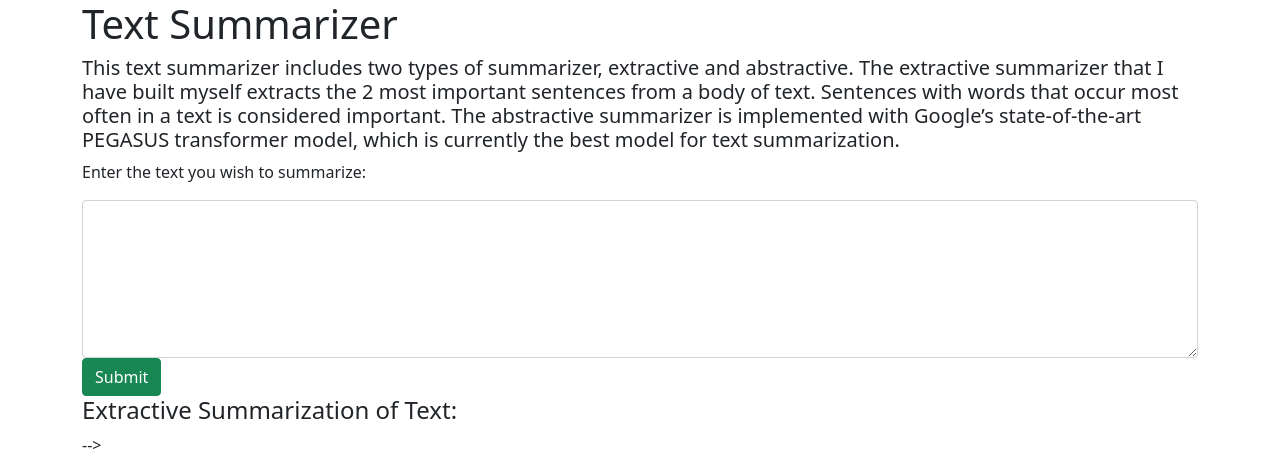
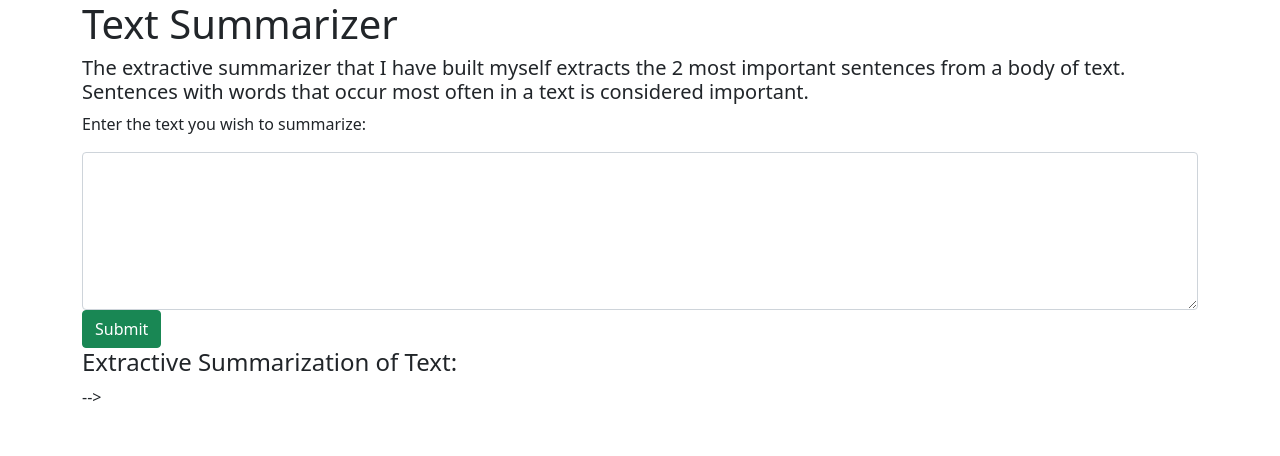
Before and after one commit to anqi-1/Project-Text-Summarizer-, a Flask app: page / in a window 1280 px wide. Shown: the top 456 px of the page. Run offline with Flask 2, Linux system fonts and the light colour scheme.

Commit message:
Update index.html

```diff
--- a/templates/index.html
+++ b/templates/index.html
@@ -13,9 +13,8 @@
   <body>
       <div class="container">
         <h1>Text Summarizer</h1>
-        <h5>This text summarizer includes two types of summarizer, extractive and abstractive.
+        <h5>
             The extractive summarizer that I have built myself extracts the 2 most important sentences from a body of text. Sentences with words that occur most often in a text is considered important.
-            The abstractive summarizer is implemented with Google’s state-of-the-art PEGASUS transformer model, which is currently the best model for text summarization. </h5>
       </div>
 
 
```
